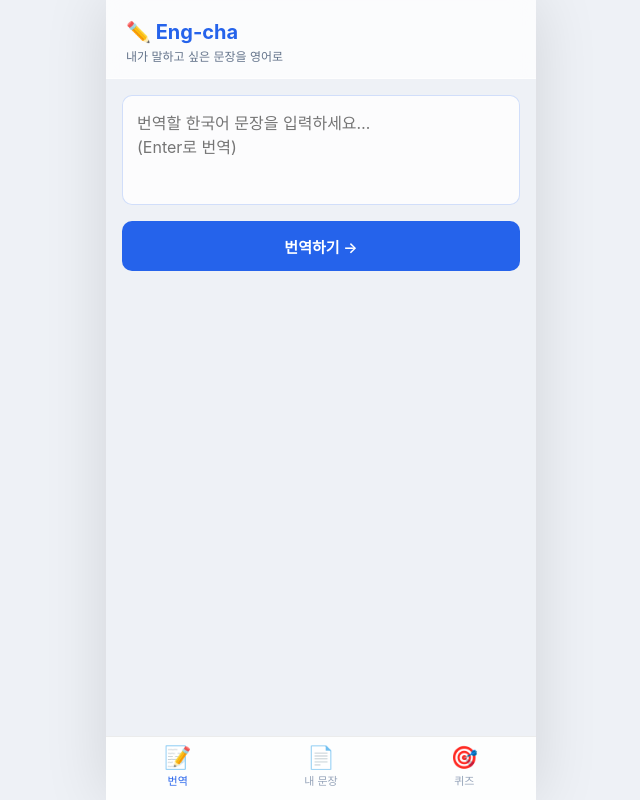
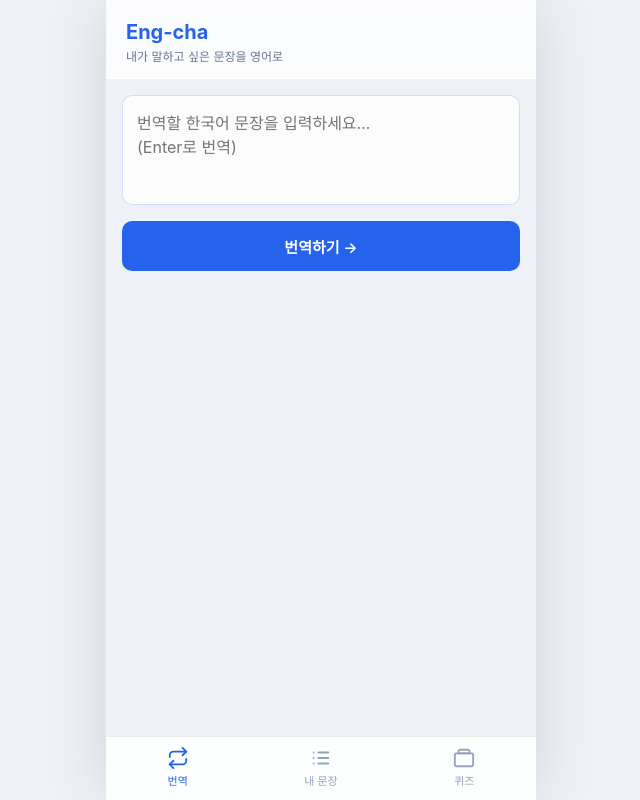
Before and after one commit to lupy1004/sentencelab, a plain HTML site: page public/index.html in a window 1280 px wide. Shown: the whole page, without its empty margins (319-959 px from the left). Drawn offline with Linux system fonts and the light colour scheme; a web font is replaced by a local one.

Commit message:
style(design): FINDING-002 — replace emoji icons with SVG in nav and header
Remove ✏️ from h1. Replace 📝📄🎯 bottom nav emoji with monochrome
inline SVGs (exchange arrows, list, card stack) that respect color theming.

Co-Authored-By: Claude Sonnet 4.6 <noreply@anthropic.com>

```diff
--- a/public/index.html
+++ b/public/index.html
@@ -105,7 +105,8 @@
       min-height: 60px;
       -webkit-tap-highlight-color: transparent;
     }
-    .bottom-nav button .icon { font-size: 22px; line-height: 1; }
+    .bottom-nav button .icon { width: 22px; height: 22px; display: flex; align-items: center; justify-content: center; }
+    .bottom-nav button .icon svg { width: 22px; height: 22px; }
     .bottom-nav button.active { color: var(--accent); }
 
     /* ── Shared Components ── */
@@ -379,7 +380,7 @@
 
   <!-- ── Header ── -->
   <header>
-    <h1>✏️ Eng-cha</h1>
+    <h1>Eng-cha</h1>
     <p>내가 말하고 싶은 문장을 영어로</p>
   </header>
 
@@ -431,15 +432,15 @@
   <!-- ── Bottom Navigation ── -->
   <nav class="bottom-nav">
     <button class="active" data-tab="translate" onclick="showTab('translate')">
-      <span class="icon">📝</span>
+      <span class="icon"><svg viewBox="0 0 24 24" fill="none" stroke="currentColor" stroke-width="2" stroke-linecap="round" stroke-linejoin="round"><path d="M17 1 21 5l-4 4"/><path d="M3 11V9a4 4 0 0 1 4-4h14"/><path d="M7 23 3 19l4-4"/><path d="M21 13v2a4 4 0 0 1-4 4H3"/></svg></span>
       <span>번역</span>
     </button>
     <button data-tab="sentences" onclick="showTab('sentences')">
-      <span class="icon">📄</span>
+      <span class="icon"><svg viewBox="0 0 24 24" fill="none" stroke="currentColor" stroke-width="2" stroke-linecap="round"><line x1="9" y1="6" x2="20" y2="6"/><line x1="9" y1="12" x2="20" y2="12"/><line x1="9" y1="18" x2="20" y2="18"/><line x1="4" y1="6" x2="4.01" y2="6"/><line x1="4" y1="12" x2="4.01" y2="12"/><line x1="4" y1="18" x2="4.01" y2="18"/></svg></span>
       <span>내 문장</span>
     </button>
     <button data-tab="quiz" onclick="showTab('quiz')">
-      <span class="icon">🎯</span>
+      <span class="icon"><svg viewBox="0 0 24 24" fill="none" stroke="currentColor" stroke-width="2" stroke-linecap="round" stroke-linejoin="round"><rect x="2" y="7" width="20" height="14" rx="2"/><path d="M16 3H8a2 2 0 0 0-2 2v2h12V5a2 2 0 0 0-2-2Z"/></svg></span>
       <span>퀴즈</span>
     </button>
   </nav>
```
